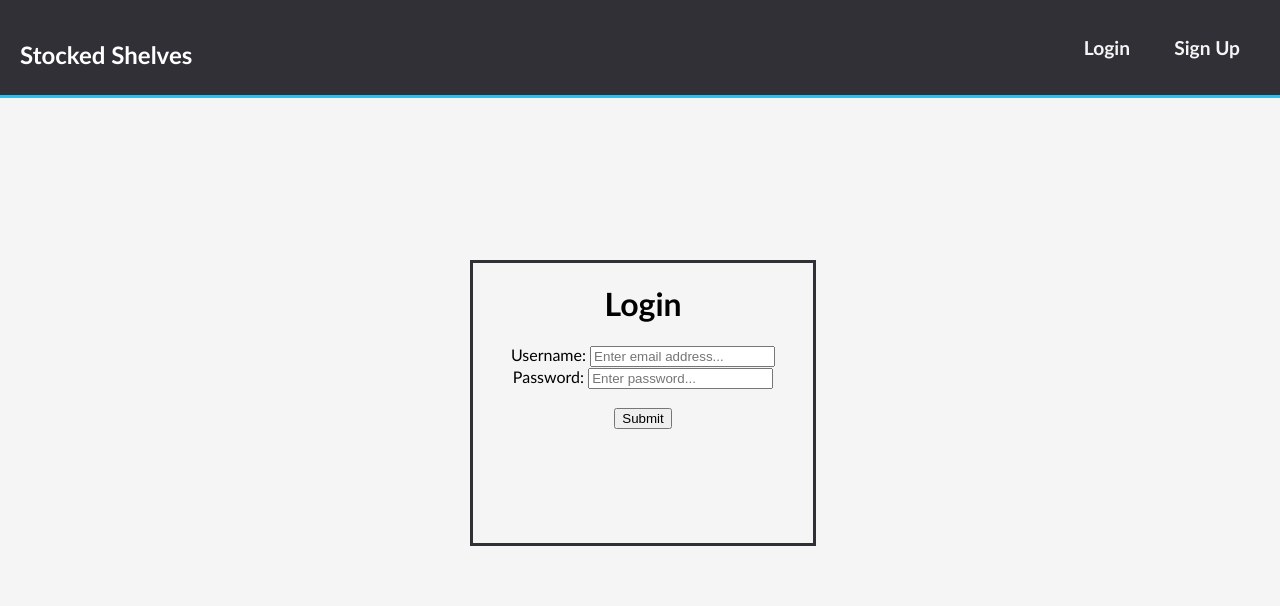
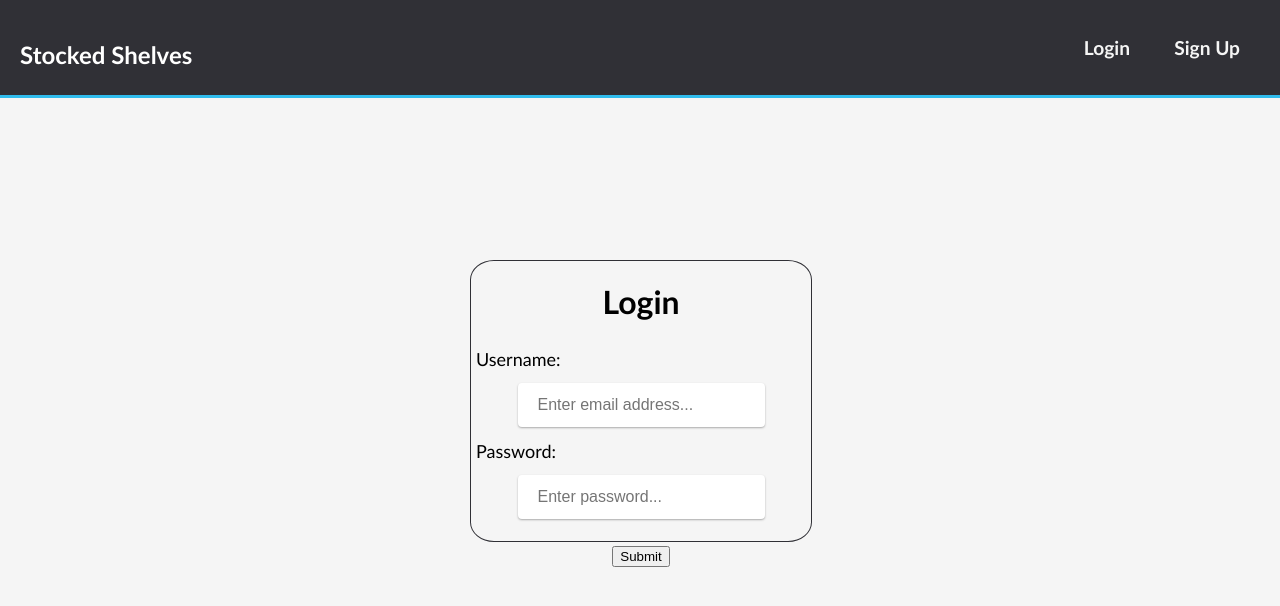
Before and after one commit to sudoaptwhyupdate/KitchenDatabseWebsite, a Flask app: page /login in a window 1280 px wide. Shown: the top 606 px of the page. Run offline with Flask 2, Linux system fonts and the light colour scheme; some libraries are stand-ins or nearby versions.

Commit message:
more login css changes

```diff
--- a/website/static/styles/style.css
+++ b/website/static/styles/style.css
@@ -106,7 +106,8 @@ nav a {
   left: 50%;
   margin-top: -140px;
   margin-left: -170px;
-  border: 3px solid #303036;
+  border: 1px solid #303036;
+  border-radius: 7%;
   text-align: center;
 }
 
@@ -115,12 +116,25 @@ form {
   margin-top: 20px;
 }
 
-.form_group label {
-  color: #555;
-  display: inline-block;
-  margin-left: 18px;
-  padding-top: 10px;
-  font-size: 14px;
+.form_group {
+  text-align: left;
+}
+
+.form-group label {
+  text-align: left;
+  display: block;
+  font-size: large;
+  padding: 5px;
+}
+
+.form-group input {
+  padding: 13px 20px;
+  margin: 8px 0;
+  font-size: medium;
+  box-sizing: border-box;
+  border-radius: 4px;
+  box-shadow:0 1px 2px #aaa;
+  border: none;
 }
 
 /* End form page CSS */
```
